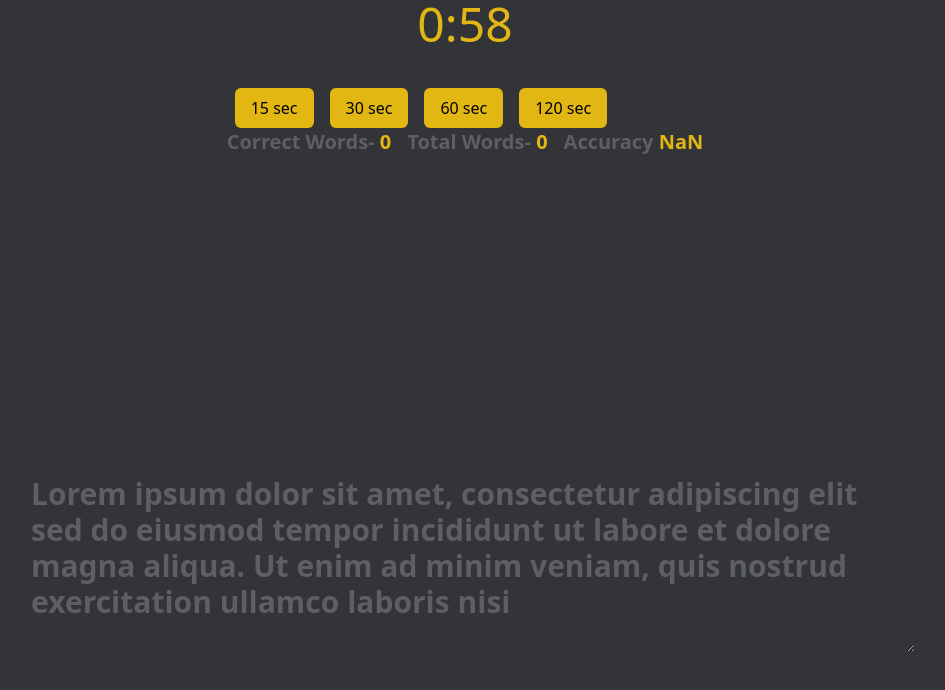
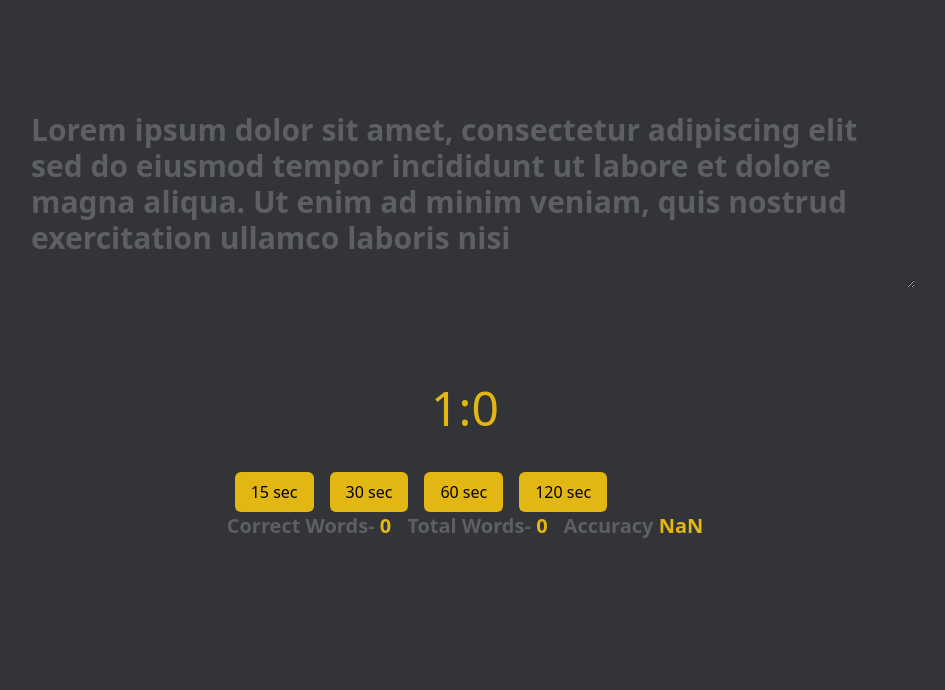
Before and after one commit to Learnobug/monkey-no-type, a Next.js app: page / in a window 1280 px wide. Both pictures are taken after a click on the button "60 sec". Shown: the top 690 px of the page, without its empty margins (175-1120 px from the left). Built offline with nearby package versions, Linux system fonts and the light colour scheme; no server answers.

Commit message:
Fixed Timer and Carat

```diff
--- a/app/page.tsx
+++ b/app/page.tsx
@@ -36,6 +36,7 @@ export default function Home() {
   Ut enim ad minim veniam, quis nostrud exercitation ullamco laboris nisi`;
 
   const handleChange = (e: React.ChangeEvent<HTMLTextAreaElement>) => {
+    if (!isRunning) resume();
     setText(e.target.value);
   };
 
@@ -43,6 +44,7 @@ export default function Home() {
     const time = new Date();
     time.setSeconds(time.getSeconds() + e);
     restart(time);
+    pause();
   };
   const renderText = () => {
     return [...lorem].map((char, index) => {
@@ -58,7 +60,20 @@ export default function Home() {
 
   return (
     <>
-      <div className="w-full flex flex-col justify-center items-center space-y-10">
+      <div className="w-full h-96 flex justify-center items-center relative">
+        <div className="absolute h-48 w-[900px] p-4 text-3xl text-[#5d5f62] font-bold">
+          {renderText()}
+        </div>
+        <textarea
+          className="h-48 w-[900px] flex justify-center items-center p-4 z-10 text-3xl bg-transparent text-transparent border-none outline-none font-bold"
+          value={text}
+          onChange={handleChange}
+          style={{ caretColor: "#e2b714" }}
+          autoFocus
+          disabled={!isRunning && seconds === 0}
+        />
+      </div>
+      <div className="w-full flex flex-col justify-start items-center space-y-10">
         <div className="text-[#e2b714] text-5xl">
           <span>{minutes}</span>:<span>{seconds}</span>
         </div>
@@ -87,25 +102,24 @@ export default function Home() {
           >
             120 sec
           </button>
-          <div className="flex space-x-4 text-xl font-bold text-[#5d5f62]">
-            <div>Correct Words- <span className="text-[#e2b714]">{Correct}</span></div>
-            <div>Total Words- <span className="text-[#e2b714]">{totalWords}</span></div>
-            <div>Accuracy <span className="text-[#e2b714]">{(Correct / totalWords).toFixed(2)}</span></div>
-          </div>
+          {!isRunning && seconds === 0 && (
+            <div className="flex space-x-4 text-xl font-bold text-[#5d5f62]">
+              <div>
+                Correct Words- <span className="text-[#e2b714]">{Correct}</span>
+              </div>
+              <div>
+                Total Words-{" "}
+                <span className="text-[#e2b714]">{totalWords}</span>
+              </div>
+              <div>
+                Accuracy{" "}
+                <span className="text-[#e2b714]">
+                  {(Correct / totalWords).toFixed(2)}
+                </span>
+              </div>
+            </div>
+          )}
         </div>
-      </div>
-      <div className="w-full min-h-screen flex justify-center items-center relative">
-        <div className="absolute h-48 w-[900px] p-4 text-3xl text-[#5d5f62] font-bold">
-          {renderText()}
-        </div>
-
-        <textarea
-          className="h-48 w-[900px] flex justify-center items-center p-4 z-10 text-3xl bg-transparent text-transparent border-none outline-none"
-          value={text}
-          onChange={handleChange}
-          style={{ caretColor: "#e2b714" }}
-          autoFocus
-        />
       </div>
     </>
   );
```
